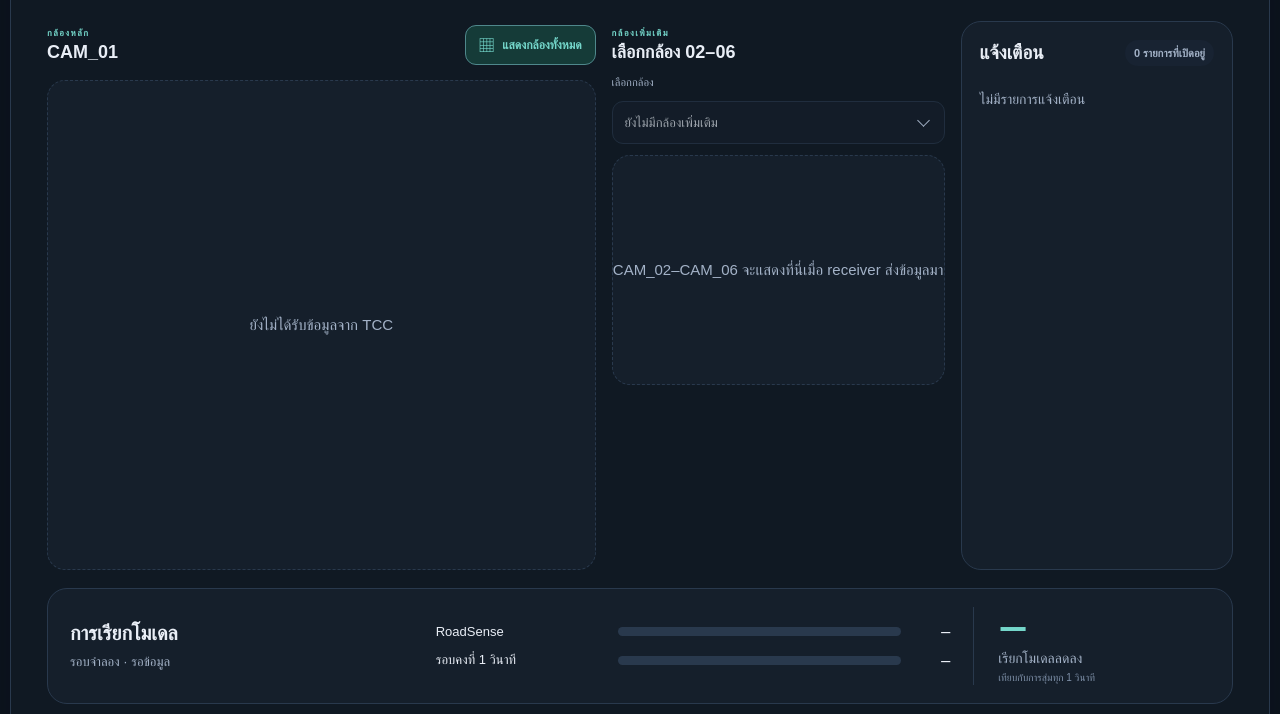
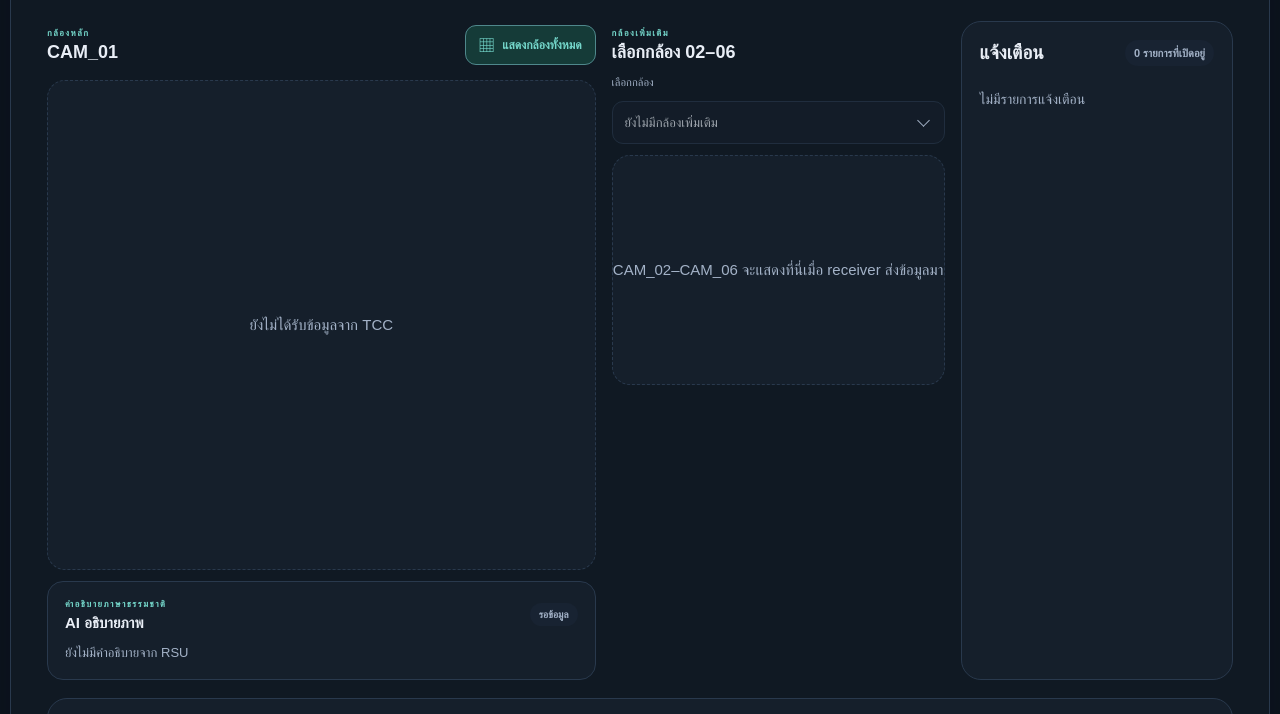
Before and after one commit to erthcyp/khun-chai-team36, a plain HTML site: page tcc/dashboard/index.html in a window 1280 px wide. Shown: the part 236-950 px from the top of the page. Drawn offline with Linux system fonts and the light colour scheme; no server answers; a web font is replaced by a local one.

Commit message:
feat(dashboard): add AI natural language explanation panel

```diff
--- a/tcc/dashboard/dashboard.js
+++ b/tcc/dashboard/dashboard.js
@@ -75,6 +75,15 @@
   }
   function prediction(camera) {
     return first(camera, ["predicted_class", "prediction", "final_class", "classification"]);
+  }
+  function naturalLanguage(camera) {
+    const value = first(camera, [
+      "natural_language_description", "natural_language", "description_th",
+      "explanation_th", "human_readable_text", "description", "explanation", "summary"
+    ]);
+    if (typeof value === "string") return value.trim();
+    if (value && typeof value === "object") return String(first(value, ["th", "text", "content"]) || "").trim();
+    return "";
   }
   function cameraState(camera) {
     return String(camera.verification_state || camera.state || "normal").toLowerCase();
@@ -247,6 +256,14 @@
       className: "empty-camera primary-empty",
       textContent: state.connected ? "รอข้อมูลจาก CAM_01" : "ยังไม่ได้รับข้อมูลจาก TCC"
     }));
+    const explanation = naturalLanguage(primary);
+    $("ai-description-text").textContent = explanation || (mockMode
+      ? "กำลังรอข้อความคำอธิบายภาษาธรรมชาติจาก RSU"
+      : "ยังไม่มีคำอธิบายจาก RSU");
+    $("description-source").textContent = explanation
+      ? `${mockMode ? "ตัวอย่างจำลอง · " : "จาก "}${primary.camera_id.replace("_", " ")}`
+      : mockMode ? "ตัวอย่างจำลอง" : "รอข้อมูล";
+    $("ai-description-text").closest(".ai-description-panel").classList.toggle("is-waiting", !explanation);
 
     const activeCount = cameras.filter(isOnline).length;
     $("online-count").textContent = `${activeCount} กล้องออนไลน์`;
@@ -335,12 +352,12 @@
     if (mockMode) {
       state.connected = true;
       state.cameras = normalizeCameras([
-        { camera_id: "CAM_01", location: { label: "ถนนสายหลัก", latitude: 13.7563, longitude: 100.5018 }, predicted_class: "normal_flow", verification_state: "normal", sampling_interval_sec: 2, priority: "low", captured_at: new Date(Date.now() - 1400).toISOString(), online: true },
-        { camera_id: "CAM_02", location: { label: "ทางขึ้นสะพาน", latitude: 13.7591, longitude: 100.5056 }, predicted_class: "normal_flow", verification_state: "normal", sampling_interval_sec: 2, priority: "low", captured_at: new Date(Date.now() - 2100).toISOString(), online: true },
-        { camera_id: "CAM_03", location: { label: "พื้นที่จำลอง CAM_03" }, predicted_class: "normal_flow", verification_state: "normal", sampling_interval_sec: 2, priority: "low", captured_at: new Date(Date.now() - 2700).toISOString(), online: true },
-        { camera_id: "CAM_04", location: { label: "พื้นที่จำลอง CAM_04" }, predicted_class: "normal_flow", verification_state: "normal", sampling_interval_sec: 2, priority: "low", captured_at: new Date(Date.now() - 3200).toISOString(), online: true },
-        { camera_id: "CAM_05", location: { label: "พื้นที่จำลอง CAM_05" }, predicted_class: "normal_flow", verification_state: "normal", sampling_interval_sec: 2, priority: "low", captured_at: new Date(Date.now() - 3800).toISOString(), online: true },
-        { camera_id: "CAM_06", location: { label: "พื้นที่จำลอง CAM_06" }, predicted_class: "normal_flow", verification_state: "normal", sampling_interval_sec: 2, priority: "low", captured_at: new Date(Date.now() - 4300).toISOString(), online: true }
+        { camera_id: "CAM_01", location: { label: "ถนนสายหลัก", latitude: 13.7563, longitude: 100.5018 }, predicted_class: "normal_flow", natural_language_description: "ตัวอย่างจำลอง: จากภาพล่าสุด รถบนถนนสายหลักเคลื่อนตัวต่อเนื่อง ยังไม่พบสัญญาณการจราจรติดขัด", verification_state: "normal", sampling_interval_sec: 2, priority: "low", captured_at: new Date(Date.now() - 1400).toISOString(), online: true },
+        { camera_id: "CAM_02", location: { label: "ทางขึ้นสะพาน", latitude: 13.7591, longitude: 100.5056 }, predicted_class: "normal_flow", natural_language_description: "ตัวอย่างจำลอง: รถบนทางขึ้นสะพานเคลื่อนตัวได้ตามปกติ ไม่พบเหตุผิดปกติในภาพล่าสุด", verification_state: "normal", sampling_interval_sec: 2, priority: "low", captured_at: new Date(Date.now() - 2100).toISOString(), online: true },
+        { camera_id: "CAM_03", location: { label: "พื้นที่จำลอง CAM_03" }, predicted_class: "normal_flow", natural_language_description: "ตัวอย่างจำลอง: ภาพจาก CAM 03 อยู่ในสถานะปกติ ยังไม่พบเหตุที่ต้องแจ้งเตือน", verification_state: "normal", sampling_interval_sec: 2, priority: "low", captured_at: new Date(Date.now() - 2700).toISOString(), online: true },
+        { camera_id: "CAM_04", location: { label: "พื้นที่จำลอง CAM_04" }, predicted_class: "normal_flow", natural_language_description: "ตัวอย่างจำลอง: ภาพจาก CAM 04 อยู่ในสถานะปกติ ยังไม่พบเหตุที่ต้องแจ้งเตือน", verification_state: "normal", sampling_interval_sec: 2, priority: "low", captured_at: new Date(Date.now() - 3200).toISOString(), online: true },
+        { camera_id: "CAM_05", location: { label: "พื้นที่จำลอง CAM_05" }, predicted_class: "normal_flow", natural_language_description: "ตัวอย่างจำลอง: ภาพจาก CAM 05 อยู่ในสถานะปกติ ยังไม่พบเหตุที่ต้องแจ้งเตือน", verification_state: "normal", sampling_interval_sec: 2, priority: "low", captured_at: new Date(Date.now() - 3800).toISOString(), online: true },
+        { camera_id: "CAM_06", location: { label: "พื้นที่จำลอง CAM_06" }, predicted_class: "normal_flow", natural_language_description: "ตัวอย่างจำลอง: ภาพจาก CAM 06 อยู่ในสถานะปกติ ยังไม่พบเหตุที่ต้องแจ้งเตือน", verification_state: "normal", sampling_interval_sec: 2, priority: "low", captured_at: new Date(Date.now() - 4300).toISOString(), online: true }
       ]);
       state.alerts = [];
       state.metrics = { local_inference_count: 40, baseline_inference_count: 80, reduction_pct: 50 };
--- a/tcc/dashboard/index.html
+++ b/tcc/dashboard/index.html
@@ -45,6 +45,10 @@
           <section class="primary-camera-section">
             <div class="operator-section-heading"><div><span class="eyebrow">กล้องหลัก</span><h2 id="primary-camera-title">CAM_01</h2></div><button class="fullscreen-button" id="wall-open" type="button"><span aria-hidden="true">▦</span> แสดงกล้องทั้งหมด</button></div>
             <div id="primary-camera" aria-live="polite"><div class="loading-state"><span class="spinner"></span><strong>กำลังเชื่อมต่อกล้อง</strong></div></div>
+            <section class="ai-description-panel is-waiting" aria-live="polite" aria-label="คำอธิบายภาษาธรรมชาติจาก AI">
+              <div class="ai-description-heading"><div><span class="eyebrow">คำอธิบายภาษาธรรมชาติ</span><h3>AI อธิบายภาพ</h3></div><span class="description-source" id="description-source">รอข้อมูล</span></div>
+              <p id="ai-description-text">รอคำอธิบายจาก RSU</p>
+            </section>
           </section>
           <section class="secondary-camera-section">
             <div class="operator-section-heading"><div><span class="eyebrow">กล้องเพิ่มเติม</span><h2>เลือกกล้อง 02–06</h2></div></div>
--- a/tcc/dashboard/styles.css
+++ b/tcc/dashboard/styles.css
@@ -61,3 +61,11 @@ body.wall-open #wall-open{background:var(--surface);border-color:var(--border);c
 .camera-select-wrap::after{content:"";position:absolute;right:17px;top:15px;width:8px;height:8px;border-right:1.7px solid var(--muted);border-bottom:1.7px solid var(--muted);transform:rotate(45deg);pointer-events:none}
 .camera-select:focus{box-shadow:none}
 .camera-select:focus-visible{outline:3px solid color-mix(in srgb,var(--accent) 24%,transparent);outline-offset:2px}
+.ai-description-panel{border:1px solid var(--border);border-radius:16px;padding:15px 17px;background:var(--surface);color:var(--text)}
+.ai-description-heading{display:flex;align-items:center;justify-content:space-between;gap:12px;margin-bottom:8px}
+.ai-description-heading .eyebrow{display:block;margin:0 0 2px;font-size:9px}
+.ai-description-heading h3{margin:0;font-size:15px;font-weight:600;line-height:1.4}
+.description-source{flex:none;border-radius:999px;padding:4px 9px;background:var(--surface-2);color:var(--muted);font-size:10px;font-weight:600}
+.ai-description-panel p{margin:0;color:var(--text);font-size:13px;line-height:1.8;white-space:pre-wrap;overflow-wrap:anywhere}
+.ai-description-panel.is-waiting p{color:var(--muted)}
+@media(max-width:680px){.ai-description-panel{padding:13px 14px}.ai-description-heading h3{font-size:14px}.ai-description-panel p{font-size:12px}}
```
Also changed, not shown: 1 other file.
